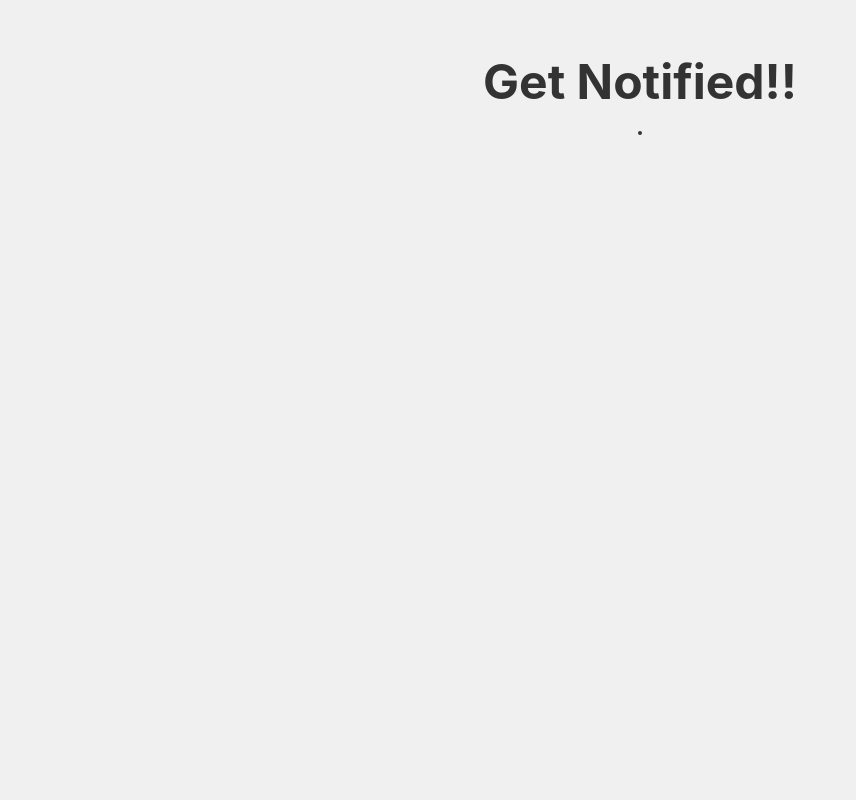
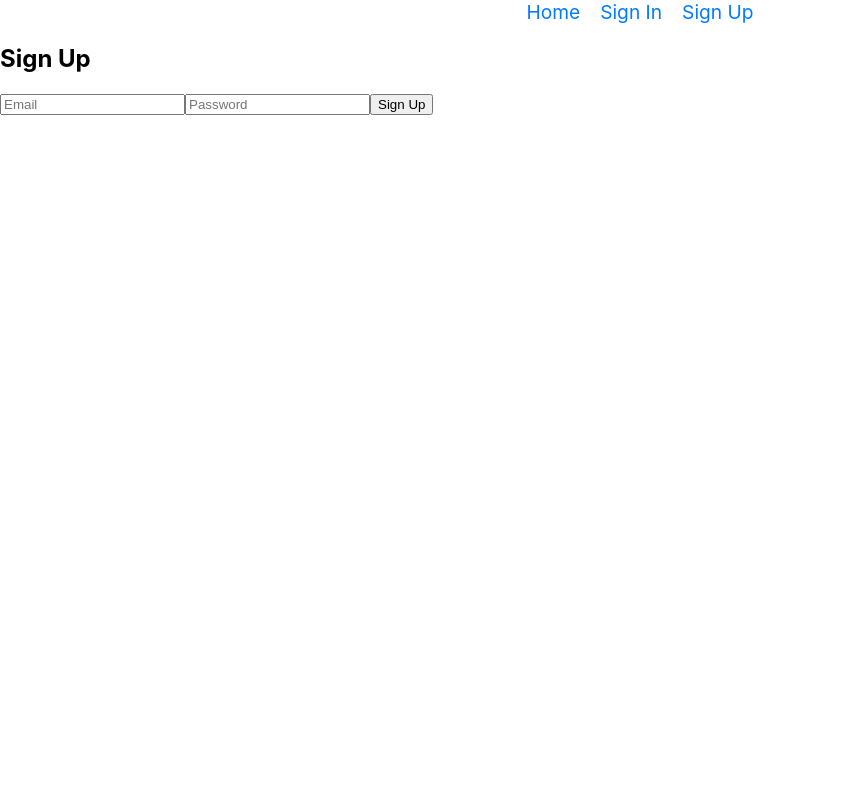
Before and after one commit to 60eokk/find-my-app, a React (Create React App) app: page /signup in a window 1280 px wide. Shown: the top 800 px of the page, without its empty margins (0-856 px from the left). Built offline with nearby package versions, Linux system fonts and the light colour scheme; no server answers.

Commit message:
fixed: mainpage still rendering for signin, signup

```diff
--- a/src/App.js
+++ b/src/App.js
@@ -13,17 +13,16 @@
   return (
     <Router>
       <div className="app-container">
-        {/* Main Page shown by default */}
-        <MainPage />
-
-        {/* Navigation buttons */}
+        {/* Navigation Bar */}
         <nav style={styles.nav}>
+          <Link to="/" style={styles.link}>Home</Link>
           <Link to="/signin" style={styles.link}>Sign In</Link>
           <Link to="/signup" style={styles.link}>Sign Up</Link>
         </nav>
 
         {/* Routes for Sign In and Sign Up pages */}
         <Routes>
+          <Route path="/" element={<MainPage/>}/>
           <Route path="/signin" element={<SignInPage />} />
           <Route path="/signup" element={<SignUpPage />} />
         </Routes>
```
